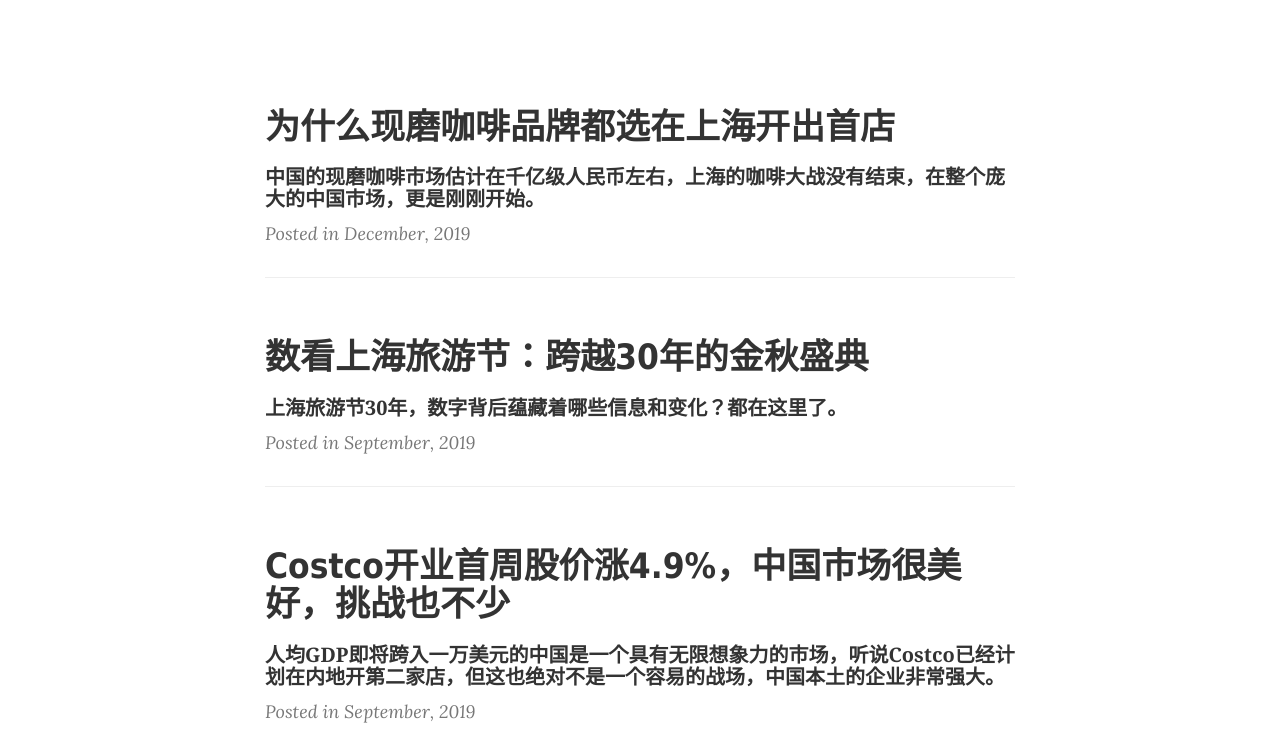
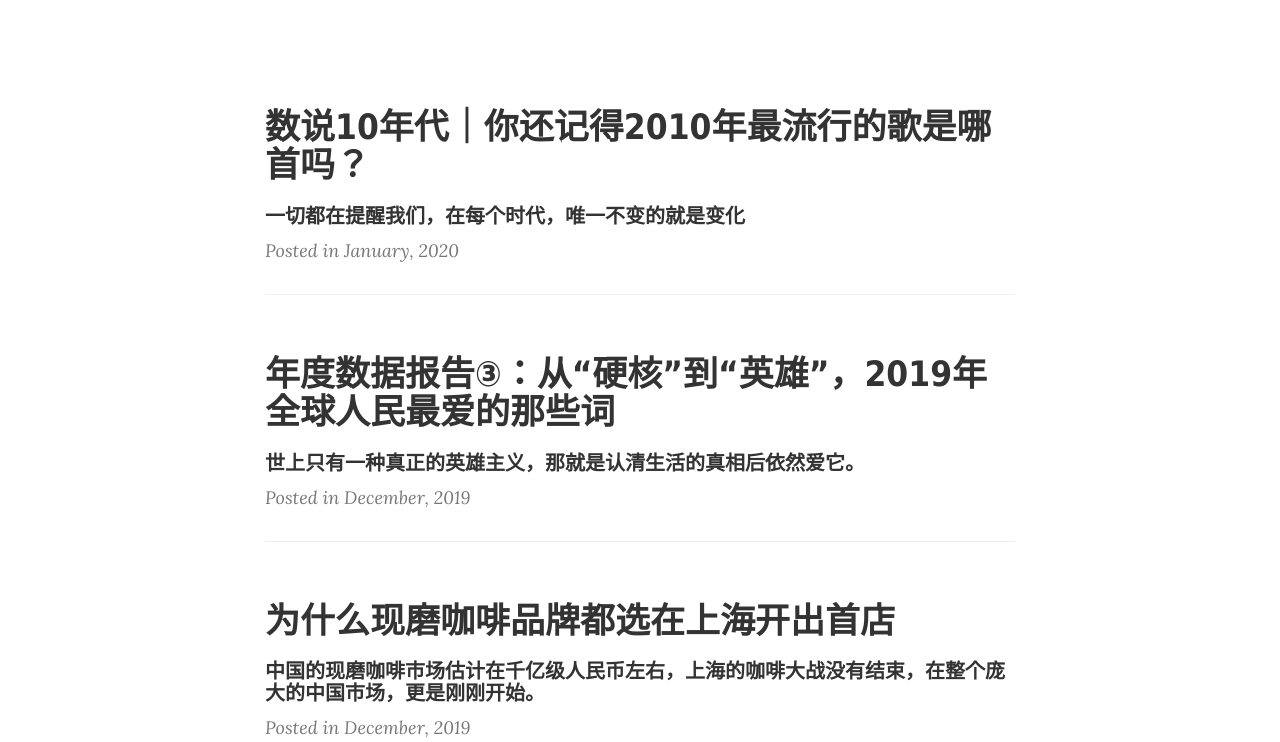
Before and after one commit to kellyzhao97/kellyzhao97.github.io, a website: page Shanghai_Observer.html in a window 1280 px wide. Shown: the part 632-1374 px from the top of the page. Drawn offline with nearby package versions, Linux system fonts and the light colour scheme.

Commit message:
Update Shanghai_Observer.html

```diff
--- a/Shanghai_Observer.html
+++ b/Shanghai_Observer.html
@@ -104,6 +104,24 @@
         <div class="container">
             <div class="row">
                 <div class="col-lg-8 col-lg-offset-2 col-md-10 col-md-offset-1">
+                    <!--Work10-->
+                    <a href="https://www.jfdaily.com/news/detail?id=197954" target="blank">
+                        <h2 class="section-heading">
+                            数说10年代｜你还记得2010年最流行的歌是哪首吗？</h2>
+                    </a>
+                    <h3 class="post-subtitle">
+                        一切都在提醒我们，在每个时代，唯一不变的就是变化 </h3>
+                    <p class="post-meta">Posted in January, 2020</p>
+                    <hr>
+                    <!--Work9-->
+                    <a href="https://www.jfdaily.com/news/detail?id=197903" target="blank">
+                        <h2 class="section-heading">
+                            年度数据报告③：从“硬核”到“英雄”，2019年全球人民最爱的那些词</h2>
+                    </a>
+                    <h3 class="post-subtitle">
+                        世上只有一种真正的英雄主义，那就是认清生活的真相后依然爱它。</h3>
+                    <p class="post-meta">Posted in December, 2019</p>
+                    <hr>
                     <!--Work8-->
                     <a href="https://www.jfdaily.com/news/detail?id=191684" target="blank">
                         <h2 class="section-heading">
```
